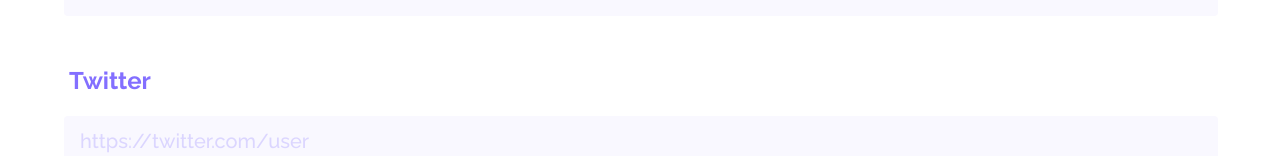
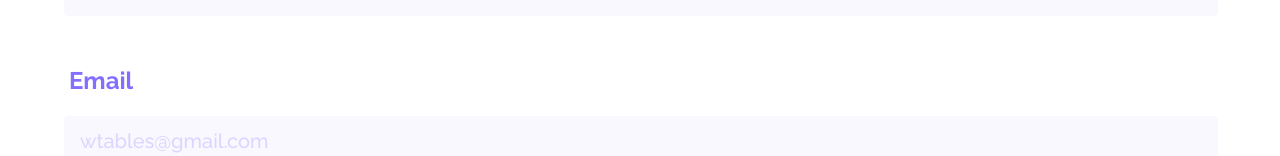
Before and after one commit to mko4444/breakfastclublive, a React (Create React App) app: page / in a window 1280 px wide. Shown: the part 575-731 px from the top of the page. Built offline with nearby package versions, Linux system fonts and the light colour scheme.

Commit message:
added email field

```diff
--- a/src/App.js
+++ b/src/App.js
@@ -7,6 +7,7 @@
     this.state = {
       firstName: "",
       lastName: "",
+      email: "",
       twitter: "",
       linkedIn: "",
       topics: [],
@@ -88,6 +89,9 @@
     this.state.lastName
       ? document.getElementById('lastName').classList.remove('redletters')
       : document.getElementById('lastName').classList.add('redletters')
+    this.state.email
+      ? document.getElementById('email').classList.remove('redletters')
+      : document.getElementById('email').classList.add('redletters')
     this.state.twitter
       ? document.getElementById('twitter').classList.remove('redletters')
       : document.getElementById('twitter').classList.add('redletters')
@@ -104,7 +108,7 @@
       ? document.getElementById('city_span').classList.remove('redletters')
       : document.getElementById('city_span').classList.add('redletters')
 
-    !this.state.firstName || !this.state.lastName || !this.state.twitter || !this.state.linkedin || this.state.topics.length === 0 || this.state.times.length === 0 || !this.state.city
+    !this.state.firstName || !this.state.lastName || !this.state.email || !this.state.twitter || !this.state.linkedin || this.state.topics.length === 0 || this.state.times.length === 0 || !this.state.city
       ? this.setState({error: "Please answer every question"})
       : this.setState({error: "", submitted: "submitted"})
 
@@ -136,6 +140,7 @@
           [
             {"tag": "First Name", "state": "firstName", "placeholder": "Wayne"},
             {"tag": "Last Name", "state": "lastName", "placeholder": "Tables"},
+            {"tag": "Email", "state": "email", "placeholder": "wtables@gmail.com"},
             {"tag": "Twitter", "state": "twitter", "placeholder": "https://twitter.com/user"},
             {"tag": "LinkedIn", "state": "linkedin", "placeholder": "https://linkedin.com/in/user"},
           ].map((question, index) =>
```
